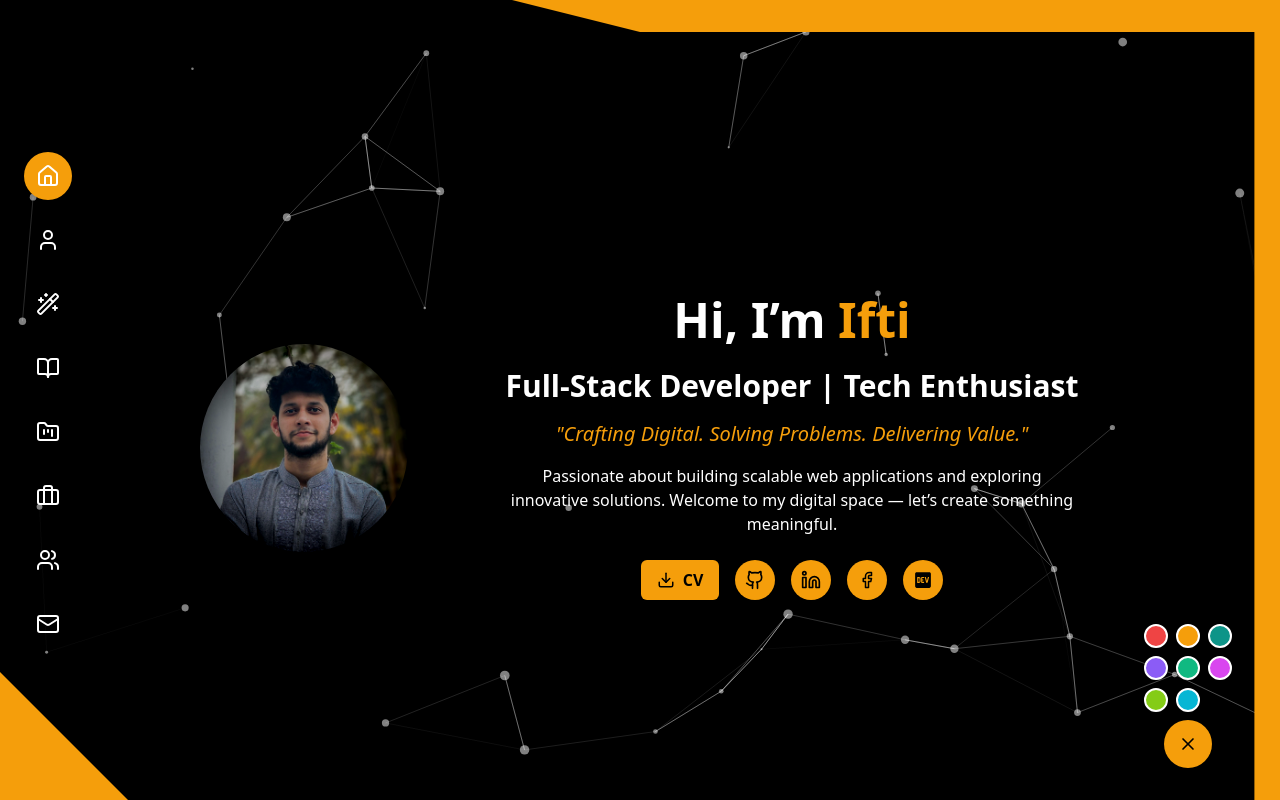
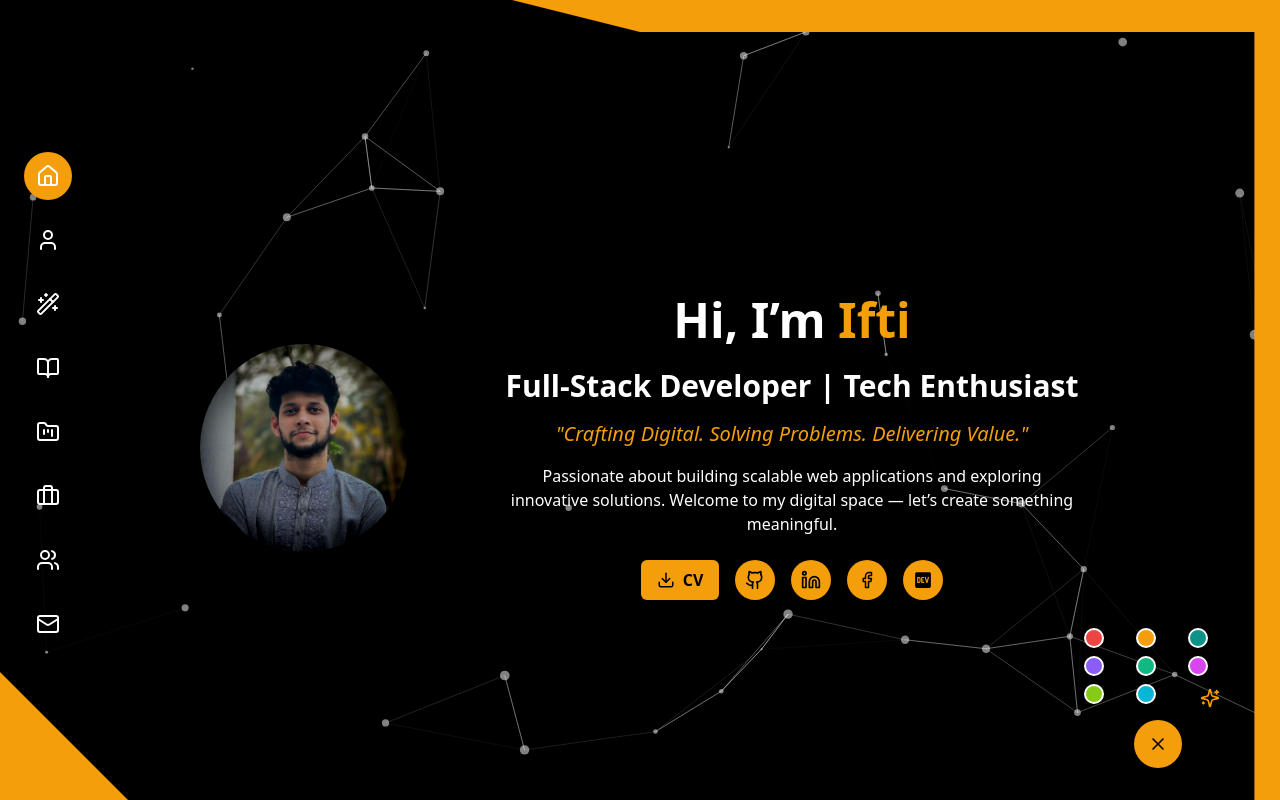
Before and after one commit to ImamIfti056/imamifti056.github.io, a React (Vite) app: page / in a window 1280 px wide. Both pictures are taken after a click on the button 1188 px from the left and 744 px from the top of the page. Built offline with nearby package versions, Linux system fonts and the light colour scheme.

Commit message:
fix: refresh bug, add: animation toggle

```diff
--- a/src/App.jsx
+++ b/src/App.jsx
@@ -1,4 +1,4 @@
-import React from "react";
+import React, { useState } from "react";
 import Navbar, {MobileNavbar} from "./components/Navbar";
 import { Outlet, useLocation } from "react-router-dom";
 import ColorPicker from "./components/ColorPicker";
@@ -9,12 +9,13 @@ import ParticlesBackground from "./components/ParticlesBackground";
 
 function App() {
   const location = useLocation();
+  const [showParticles, setShowParticles] = useState(true);
 
   return (
     <div className={`relative w-full h-screen overflow-hidden text-white`}>
       {/* Background: Dark Base */}
       <div className="absolute inset-0 bg-black clip-angled z-10" >
-        <ParticlesBackground/>
+        <ParticlesBackground showParticles={showParticles}/>
       </div>
 
       {/* Background: Accent Overlay (top right corner) */}
@@ -34,7 +35,7 @@ function App() {
             <MobileNavbar/>
 
             {/* Color picker */}
-            <ColorPicker/>
+            <ColorPicker showParticles={showParticles} setShowParticles={setShowParticles}/>
 
             {/* Main Content */}
             <div className="flex-1">
--- a/src/components/ColorPicker.jsx
+++ b/src/components/ColorPicker.jsx
@@ -1,5 +1,5 @@
 import { useState } from "react";
-import { X, Palette  } from "lucide-react";
+import { X, Settings, Sparkles, EyeOff  } from "lucide-react";
 
 const themes = {
     red: "#ef4444",
@@ -12,8 +12,9 @@ const themes = {
     cyan: "#06b6d4",        // Tailwind cyan-400
 };
 
-export default function ThemePicker() {
+export default function ThemePicker({showParticles, setShowParticles}) {
   const [showColors, setShowColors] = useState(false);
+  const toggleParticles = () => setShowParticles(!showParticles);
 
   const changeBrandColor = (bg) => {
     document.documentElement.style.setProperty('--primary-bg', bg);
@@ -27,7 +28,7 @@ export default function ThemePicker() {
         onClick={() => setShowColors(!showColors)}
         className="w-12 h-12 bg-[var(--primary-bg)] text-[var(--primary-text)] rounded-full flex items-center justify-center shadow-md transition-transform duration-300 hover:rotate-90"
       >
-        {showColors ? <X size={20} /> : <Palette size={20} />}
+        {showColors ? <X size={20} /> : <Settings size={20} />}
       </button>
 
       {/* Color Options */}
@@ -40,10 +41,16 @@ export default function ThemePicker() {
           <button
             key={key}
             onClick={() => changeBrandColor(value)}
-            className="w-6 h-6 rounded-full border-2 border-white shadow"
+            className="w-5 h-5 rounded-full border-2 border-white shadow"
             style={{ backgroundColor: value }}
           />
         ))}
+        <button
+              onClick={toggleParticles}
+              className="text-[var(--primary-bg)] px-3 py-1 rounded"
+            >
+              {showParticles ? <Sparkles className="w-5 h-5" /> : <EyeOff className="w-5 h-5" />}
+            </button>
       </div>
     </div>
   );
--- a/src/components/ParticlesBackground.jsx
+++ b/src/components/ParticlesBackground.jsx
@@ -2,8 +2,9 @@ import { useEffect, useMemo, useState } from "react";
 import Particles, { initParticlesEngine } from "@tsparticles/react";
 import { loadSlim } from "@tsparticles/slim";
 
-const ParticlesBackground = () => {
+const ParticlesBackground = ({showParticles}) => {
     const [init, setInit] = useState(false);
+
     useEffect(() => {
         initParticlesEngine(async (engine) => {
           // you can initiate the tsParticles instance (engine) here, adding custom shapes or presets
@@ -94,7 +95,7 @@ const ParticlesBackground = () => {
         [],
       );
 
-      if (init) {
+      if (init && showParticles) {
         return (
           <Particles
             id="tsparticles"
--- a/src/main.jsx
+++ b/src/main.jsx
@@ -1,7 +1,7 @@
 import { StrictMode } from 'react'
 import { createRoot } from 'react-dom/client'
 import {
-	createBrowserRouter,
+	createHashRouter,
 	RouterProvider,
 } from "react-router-dom";
 import './index.css'
@@ -16,7 +16,7 @@ import NotFoundPage from './components/NotFoundPage.jsx';
 import Skills from './components/Skills.jsx';
 import About from './components/About.jsx';
 
-const router = createBrowserRouter([
+const router = createHashRouter([
 	{
 		path: "/",
 		element: <App />,
@@ -56,10 +56,7 @@ const router = createBrowserRouter([
       },
     ]
   }
-],
-{
-  basename: '/',
-}
+]
 )
 
 
```
